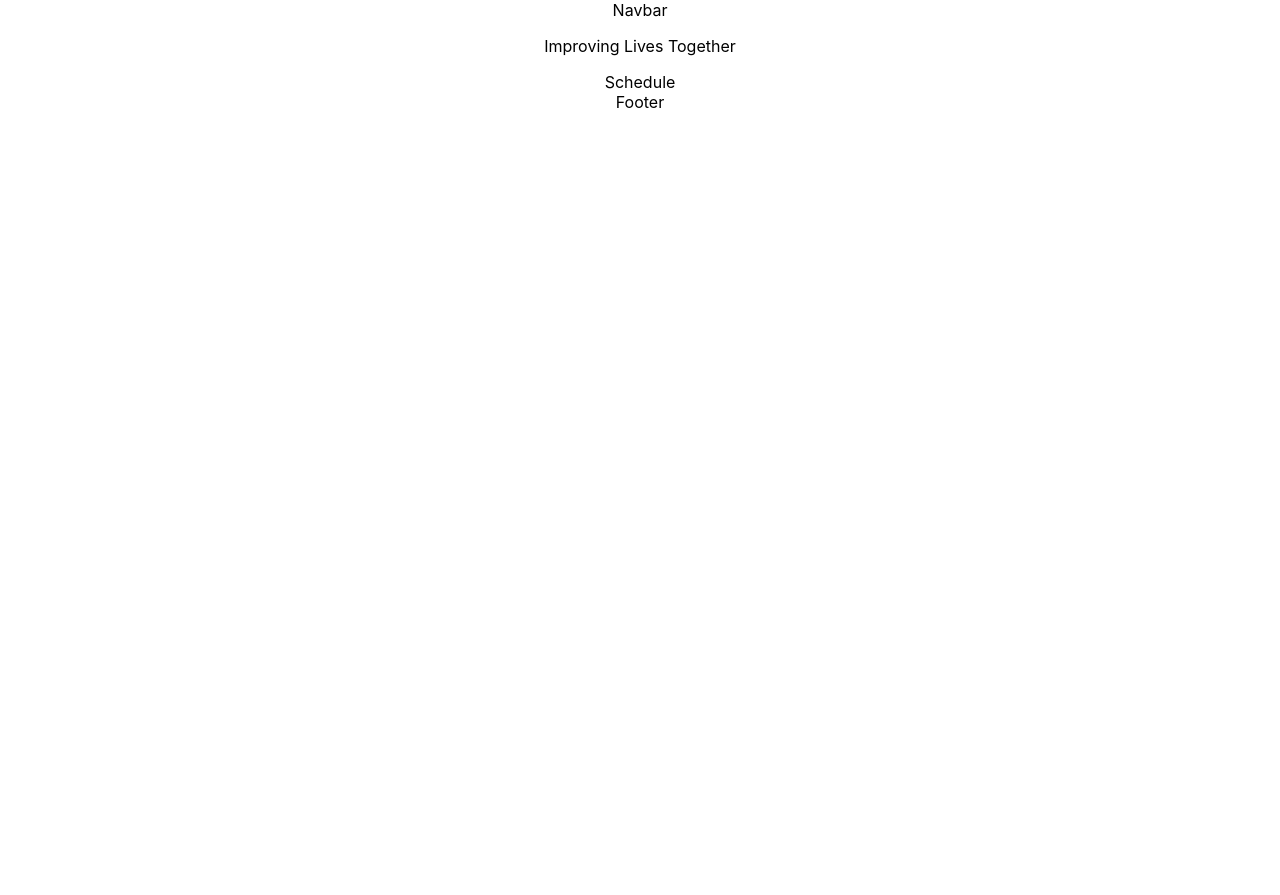
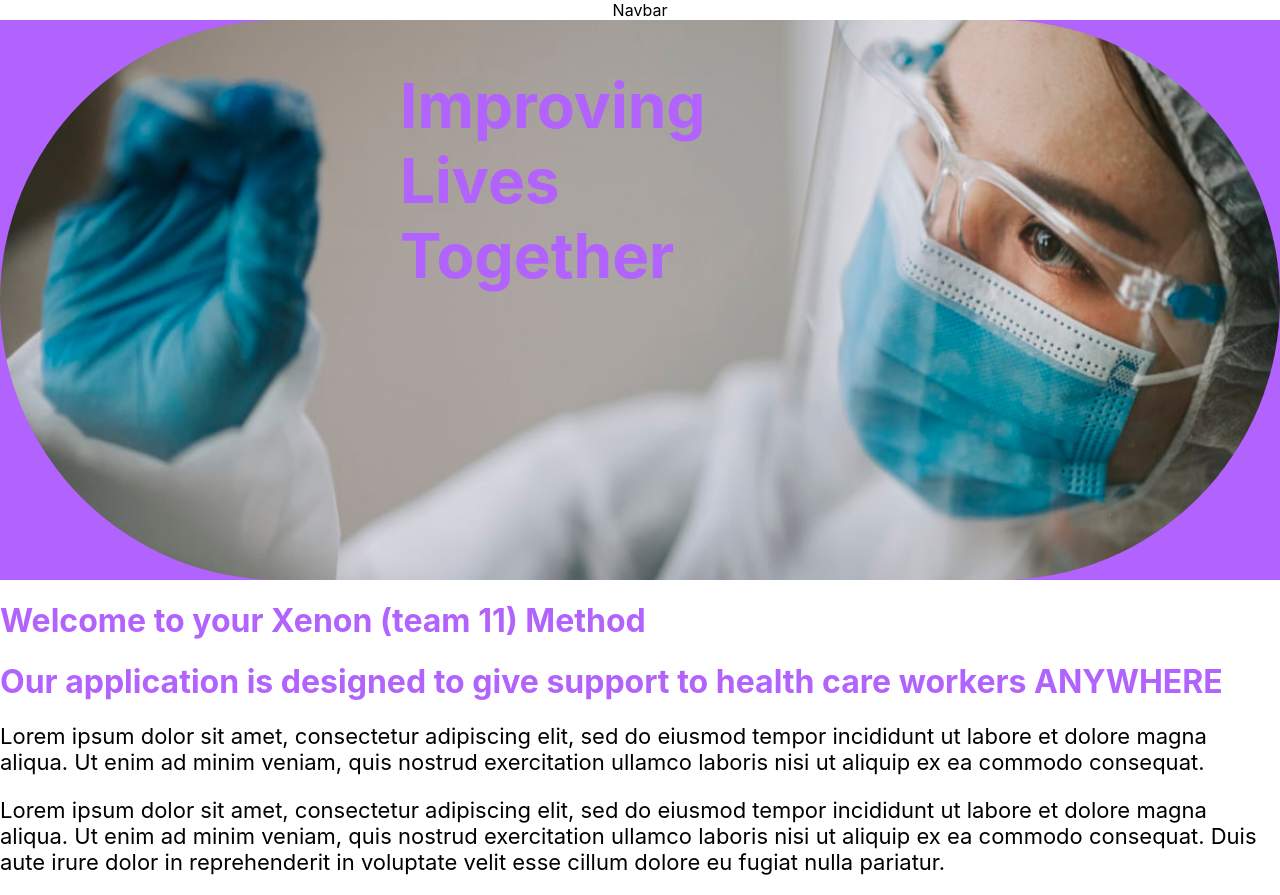
Before and after one commit to WilliamLa59/Xenon-Landing-Page, a React (Create React App) app: page / in a window 1280 px wide. Shown: the top 895 px of the page. Before the commit the page ends 800 px from the top, so only its background shows below. Built offline with nearby package versions, Linux system fonts and the light colour scheme.

Commit message:
Hero complete
- colors, font and font sizes not 1:1
(but will change once graphics come in)

```diff
--- a/src/components/Hero.jsx
+++ b/src/components/Hero.jsx
@@ -3,7 +3,34 @@ import React from 'react'
 export const Hero = () => {
   return (
     <div className='hero-container'>
-        <p>Improving Lives Together</p>
+        <div className='hero-header-wrapper'>
+            <div className='hero-header-container'>
+                <div className='hero-header-text'>
+                    <h1>Improving</h1>
+                    <h1>Lives</h1>
+                    <h1>Together</h1>
+                </div>
+            </div>
+        </div>
+        <div className='hero-text'>
+            <h1>Welcome to your Xenon (team 11) Method</h1>
+            <h1>Our application is designed to give support to health care workers ANYWHERE</h1>
+            <p>
+                Lorem ipsum dolor sit amet, consectetur adipiscing elit, sed do eiusmod
+                tempor incididunt ut labore et dolore magna aliqua. Ut enim ad minim veniam,
+                quis nostrud exercitation ullamco laboris nisi ut aliquip ex ea commodo consequat.
+            </p>
+            <p>
+                Lorem ipsum dolor sit amet, consectetur adipiscing elit, sed do eiusmod
+                tempor incididunt ut labore et dolore magna aliqua. Ut enim ad minim veniam,
+                quis nostrud exercitation ullamco laboris nisi ut aliquip ex ea commodo consequat.
+                Duis aute irure dolor in reprehenderit in voluptate velit esse cillum dolore eu fugiat nulla pariatur.
+            </p>
+
+            <div className='hero-text-btn'>
+                <button>Find Out More</button>
+            </div>
+        </div>
     </div>
   )
 }
--- a/src/index.css
+++ b/src/index.css
@@ -16,3 +16,73 @@ code {
   font-family: source-code-pro, Menlo, Monaco, Consolas, "Courier New",
     monospace;
 }
+
+/* Hero */
+.hero-container {
+}
+
+.hero-header-wrapper {
+  background-color: rgb(178, 98, 253);
+}
+
+.hero-header-container {
+  margin-left: auto;
+  margin-right: auto;
+  background-image: url("../src/assets/photos/healthcare_landingpage1.jpg");
+  background-size: cover;
+  background-repeat: no-repeat;
+  background-position: center;
+  height: 35rem;
+  width: 80rem;
+  border-radius: 20rem;
+}
+
+.hero-header-text {
+  width: 10rem;
+  position: relative;
+  top: 3rem;
+  left: 25rem;
+}
+
+.hero-header-text h1 {
+  font-size: 62px;
+  text-align: left;
+  margin: 0;
+  width: auto;
+  color: rgb(178, 98, 253);
+}
+
+.hero-text {
+  text-align: left;
+}
+
+.hero-text h1 {
+  color: rgb(178, 98, 253);
+  width: 80rem;
+  margin-left: auto;
+  margin-right: auto;
+}
+
+.hero-text p {
+  font-size: 22px;
+  width: 80rem;
+  margin-left: auto;
+  margin-right: auto;
+}
+
+.hero-text-btn {
+  height: 4rem;
+  width: 80rem;
+  margin-left: auto;
+  margin-right: auto;
+}
+
+.hero-text-btn button {
+  background-color: green;
+  color: yellow;
+  font-size: 24px;
+  font-weight: bold;
+  height: 100%;
+  width: 12rem;
+  border-radius: 5rem;
+}
```
